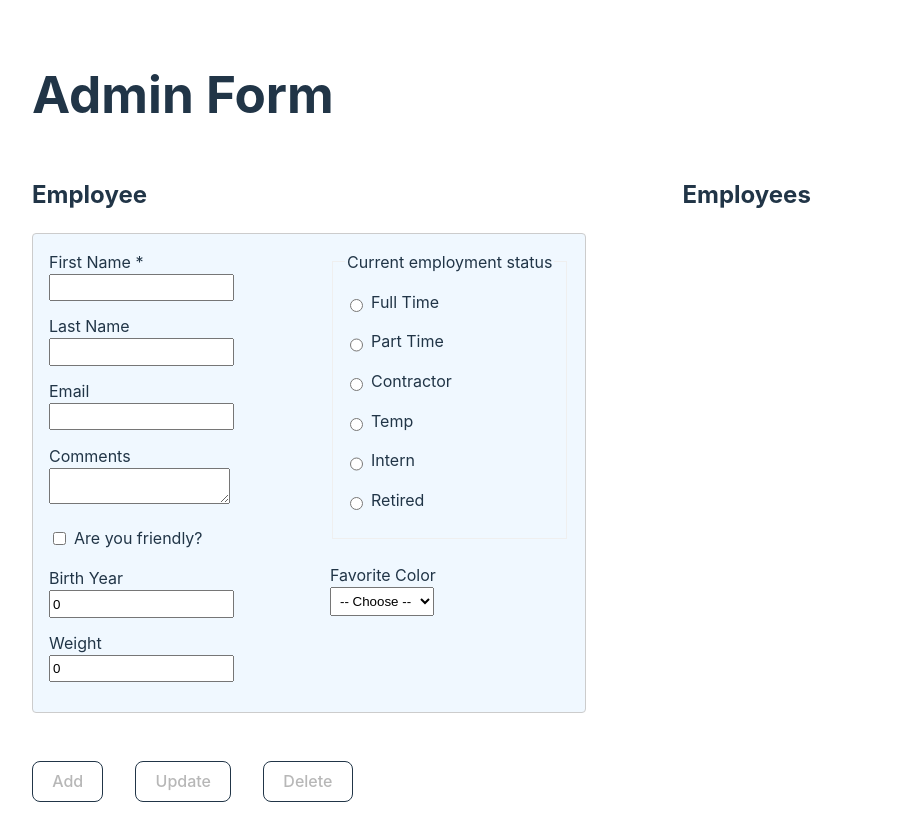
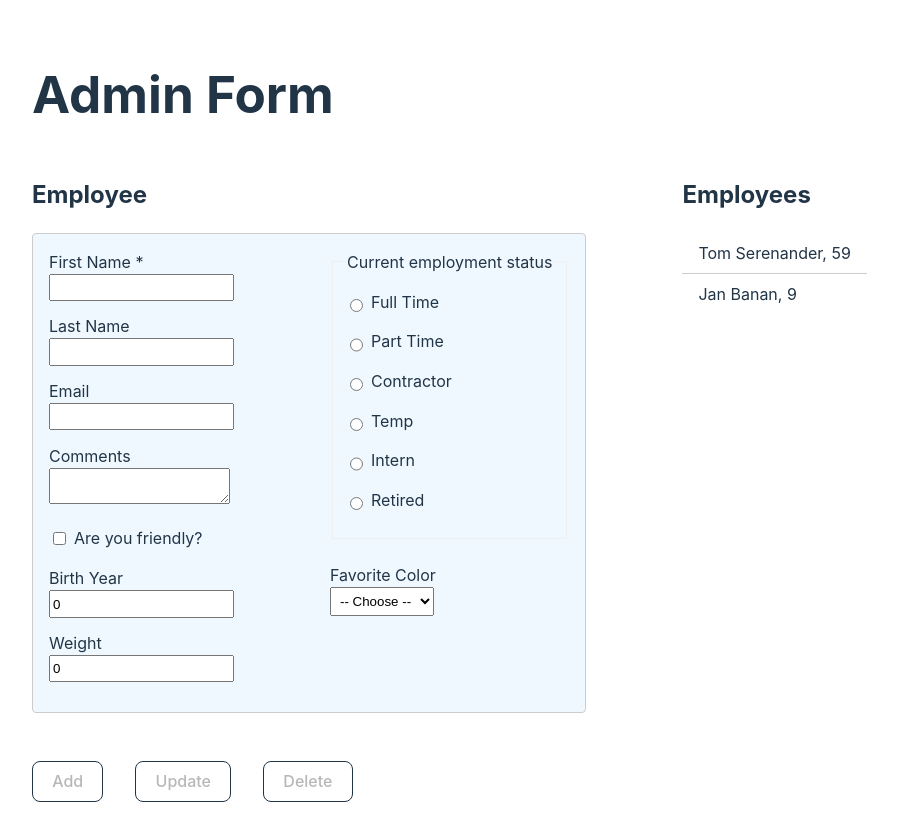
Before and after one commit to qserena/employees-localstorage, a React (Vite) app: page / in a window 1280 px wide. Shown: the whole page, without its empty margins (158-1056 px from the left). Built offline with nearby package versions, Linux system fonts and the light colour scheme.

Commit message:
Default data.

```diff
--- a/src/App.jsx
+++ b/src/App.jsx
@@ -1,6 +1,8 @@
 import { useState, useEffect } from 'react'
 import './App.css'
+import { nanoid } from 'nanoid'
 import EmployeeItem from './EmployeeItem'
+import defaultEmployees from './data.js'
 
 function App() {
     const BASE_URL = 'http://localhost:4000/api/Employee/'
@@ -26,7 +28,8 @@ function App() {
     }, [])
 
     async function getEmployees() {
-        const res = [emptyForm]
+        let res = defaultEmployees
+        console.log(res)
         setEmployees(
             res.map((elem) => ({
                 ...elem,
--- /dev/null
+++ b/src/data.js
@@ -0,0 +1,30 @@
+import { nanoid } from 'nanoid'
+
+let defaultEmployees = [
+    {
+        id: nanoid(),
+        firstName: 'Tom',
+        lastName: 'Serenander',
+        email: 'tom@serenander.se',
+        comments: 'No',
+        isFriendly: true,
+        birthYear: 1965,
+        weight: 73,
+        employmentStatus: 2,
+        favoriteColor: 3,
+    },
+    {
+        id: nanoid(),
+        firstName: 'Jan',
+        lastName: 'Banan',
+        email: 'jan@banan.se',
+        comments: 'Yes',
+        isFriendly: false,
+        birthYear: 2015,
+        weight: 34,
+        employmentStatus: 1,
+        favoriteColor: 2,
+    },
+]
+
+export default defaultEmployees
```
